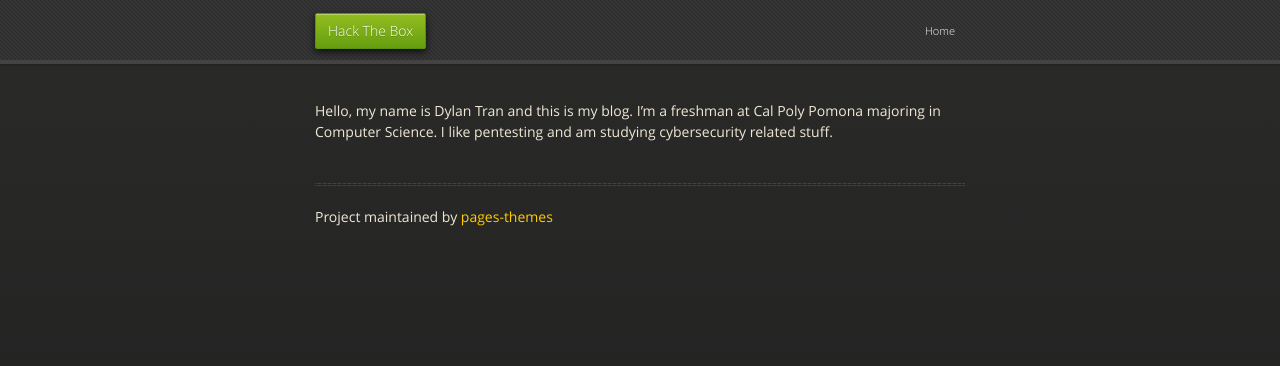
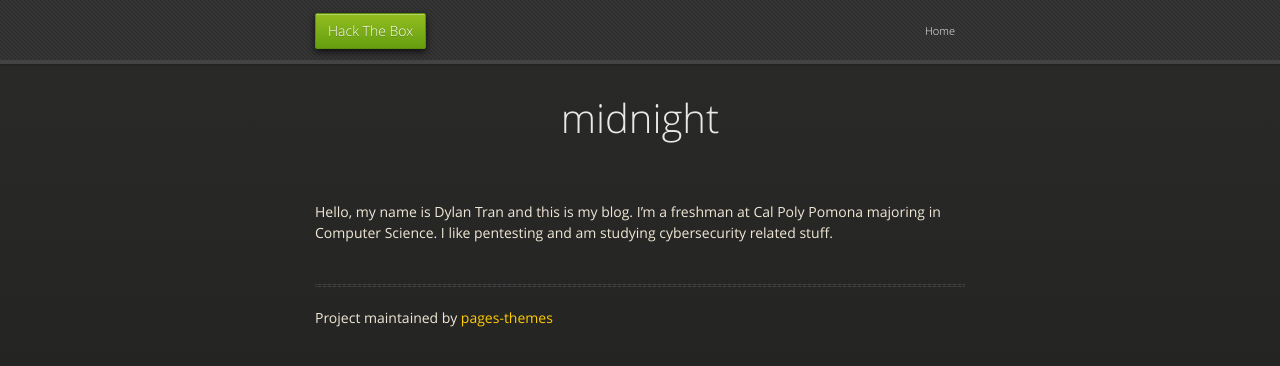
Before and after one commit to pages-themes/midnight, a Jekyll site: the page built from index.md, in a window 1280 px wide. Shown: the top 366 px of the page. Built offline with Jekyll 4.4.1, drawn with Linux system fonts in a browser that asks for light colours.

Commit message:
Update default.html

```diff
--- a/_layouts/default.html
+++ b/_layouts/default.html
@@ -30,8 +30,10 @@
       </div><!-- end header -->
 
     <div class="wrapper">
-
       <section>
+          <div id="title">
+          <h1>{{ site.title | default: site.github.repository_name }}</h1>
+    </div>
       {{ content }}
       <br />
       <hr>
```
